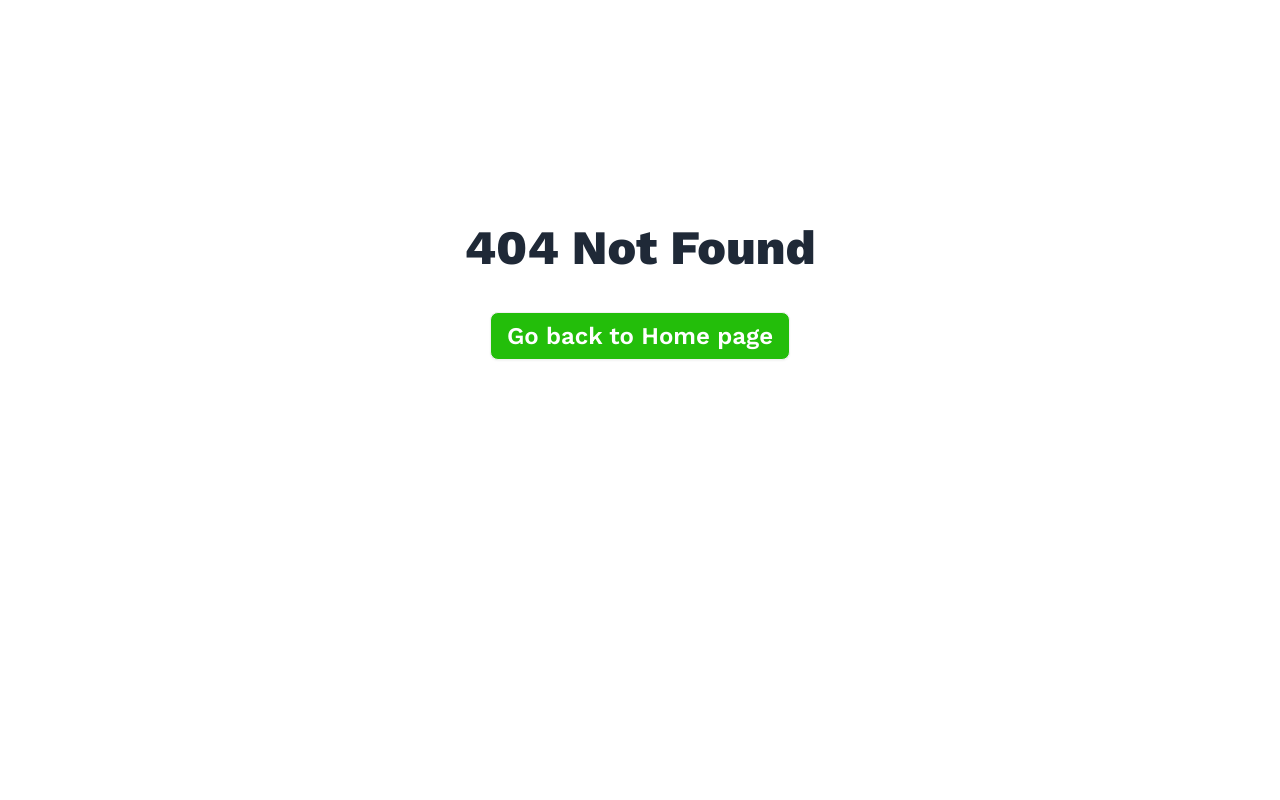
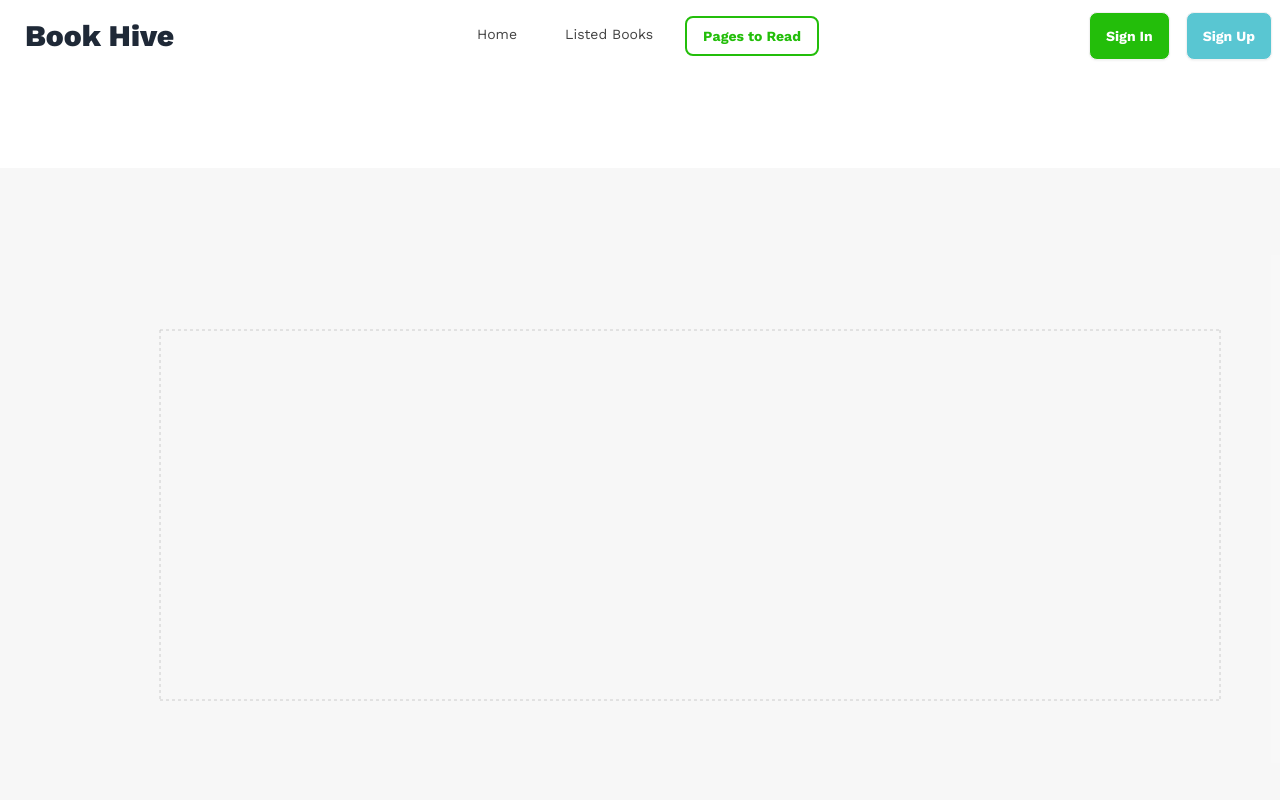
Before and after one commit to preetu10/bookhive-frontend-based-site, a React app: page /pages in a window 1280 px wide. Before the commit this address had no page. Shown: the top 800 px of the page. Built offline with nearby package versions, Linux system fonts and the light colour scheme; the HTML template or start-up script is replaced by a standard one; a web font is replaced by a local one.

Commit message:
seventh commit

```diff
--- a/package.json
+++ b/package.json
@@ -18,6 +18,7 @@
     "react-icons": "^5.0.1",
     "react-router-dom": "^6.22.3",
     "react-toastify": "^10.0.5",
+    "recharts": "^2.12.3",
     "sort-by": "^1.2.0"
   },
   "devDependencies": {
--- /dev/null
+++ b/src/components/PagesToRead/PagesToRead.jsx
@@ -0,0 +1,93 @@
+/* eslint-disable react-hooks/exhaustive-deps */
+import { BarChart, Bar, Cell, XAxis, YAxis, CartesianGrid, ResponsiveContainer } from 'recharts';
+import { getReadFromLocalStorage } from '../../utility/localStorage';
+import { useLoaderData } from 'react-router-dom';
+import { useEffect, useState } from 'react';
+
+const colors = ['#0088FE', '#00C49F', '#FFBB28', '#FF8042', 'red', 'pink'];
+
+const getPath = (x, y, width, height) => {
+    return `M${x},${y + height}C${x + width / 3},${y + height} ${x + width / 2},${y + height / 3}
+    ${x + width / 2}, ${y}
+    C${x + width / 2},${y + height / 3} ${x + (2 * width) / 3},${y + height} ${x + width}, ${y + height}
+    Z`;
+};
+
+const TriangleBar = (props) => {
+    const { fill, x, y, width, height } = props;
+    return <path d={getPath(x, y, width, height)} stroke="none" fill={fill} />;
+};
+const CustomizedAxisTick = (props) => {
+    const { x, y, payload } = props;
+
+    return (
+        <g transform={`translate(${x},${y})`}>
+            <text
+                x={0}
+                y={0}
+                dy={4}
+                textAnchor="end"
+                fill="#666"
+                transform="rotate(-45)"
+            >
+                {payload.value}
+            </text>
+        </g>
+    );
+};
+
+
+const PagesToRead = () => {
+    const books = useLoaderData();
+    const [readBooks, setReadBooks] = useState([]);
+
+    useEffect(() => {
+        const readData = getReadFromLocalStorage();
+        if (readData.length > 0) {
+            const bookList = [];
+            for (const id of readData) {
+                const book = books.find(book => book.bookId === id);
+                if (book) {
+                    bookList.push(book);
+                }
+            }
+            setReadBooks(bookList);
+        }
+    }, []);
+
+    return (
+        <div className='bg-[#13131308] my-24 min-h-screen text-center items-center pt-28'>
+        <ResponsiveContainer width="100%" height={600}>
+            <BarChart
+                data={readBooks}
+                margin={{
+                    top: 50,
+                    right: 60,
+                    left: 100,
+                    bottom: 150,
+                }}
+            >
+                <CartesianGrid strokeDasharray="3 3" />
+                <XAxis
+                dataKey="bookName"
+                interval={0}
+                angle={-45}
+                textAnchor="end"
+                tickLine={false}
+                tick={<CustomizedAxisTick />}
+
+                />
+                <YAxis />
+                <Bar dataKey="totalPages" fill="#8884d8" shape={<TriangleBar />} label={{ position: 'top' }}>
+                    {readBooks.map((entry, index) => (
+                        <Cell key={`cell-${index}`} fill={colors[index % 20]} />
+                    ))}
+                </Bar>
+            </BarChart>
+        </ResponsiveContainer>
+
+        </div>
+    );
+};
+
+export default PagesToRead;
--- a/src/main.jsx
+++ b/src/main.jsx
@@ -10,6 +10,7 @@
 import Home from './components/Home/Home';
 import ViewBook from './components/ViewBook/ViewBook';
 import ListedBooks from './components/ListedBooks/ListedBooks';
+import PagesToRead from './components/PagesToRead/PagesToRead';
 
 const router = createBrowserRouter([
   {
@@ -29,6 +30,11 @@
       path:"/listed",
       element:<ListedBooks></ListedBooks>,
       loader:()=>fetch('../books.json'),
+     },
+     {
+      path:"/pages",
+      element:<PagesToRead></PagesToRead>,
+      loader:()=>fetch('../books.json'),
      }
     ],
     },
```
Also changed, not shown: src/components/ListedBookCard/ListedBookCard.jsx (+30 -16 lines), 1 other file (tests, documents, lock files or other folders).
